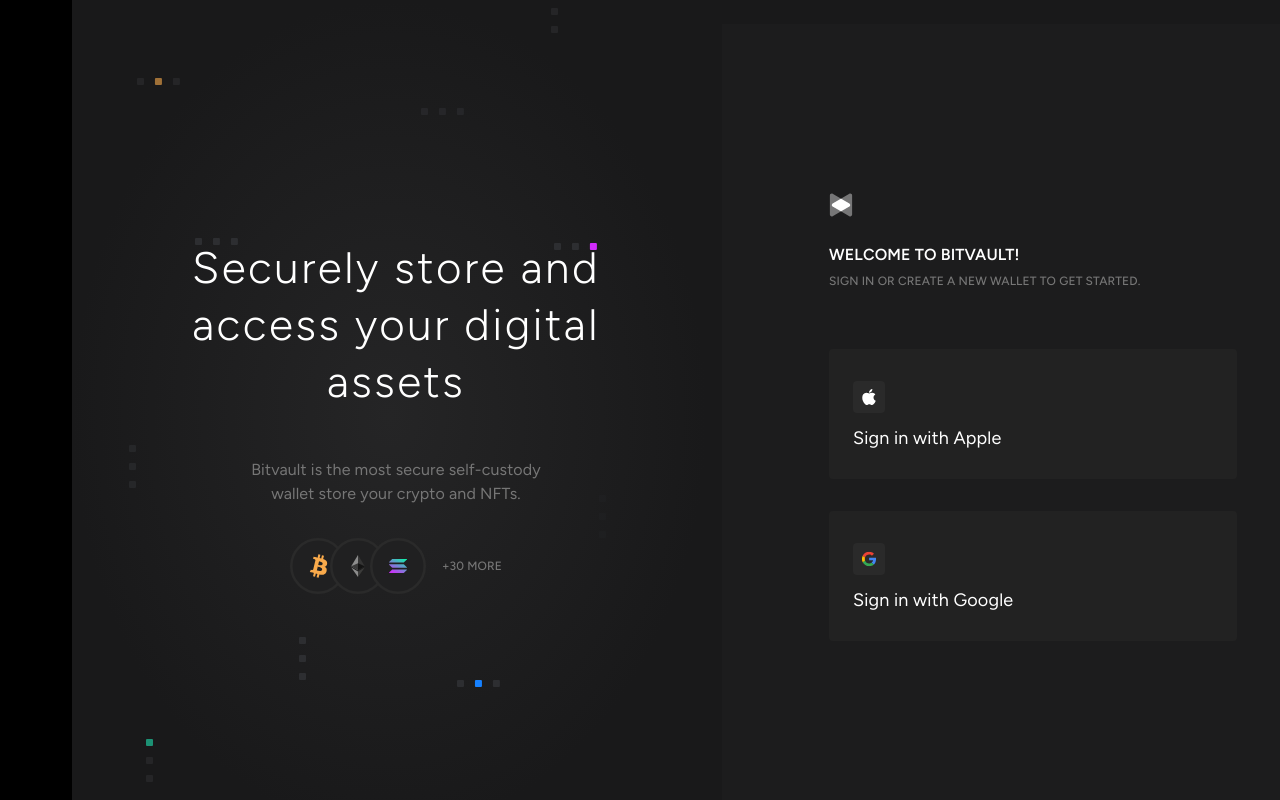
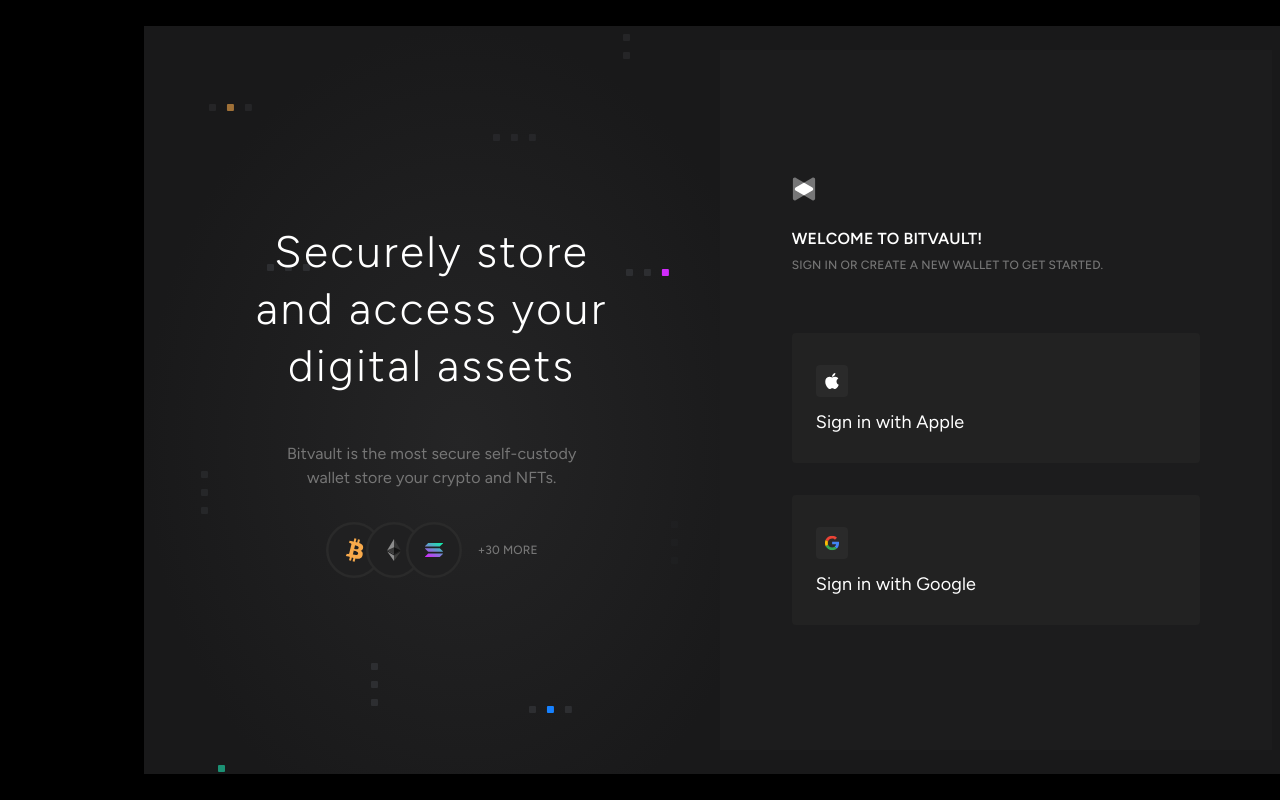
Before and after one commit to fireblocks/ncw-web-demo-v2, a React (Vite) app: page /#/login in a window 1280 px wide. Built offline with nearby package versions, Linux system fonts and the light colour scheme; no server answers.

Commit message:
login page fixes

```diff
--- a/src/pages/Login/LoginPage.tsx
+++ b/src/pages/Login/LoginPage.tsx
@@ -13,7 +13,7 @@
   display: 'flex',
   flexDirection: 'column',
   height: '100%',
-  width: '90%',
+  width: '80%',
   margin: '0 auto',
   justifyContent: 'center',
 }));
@@ -31,7 +31,14 @@
   justifyItems: 'center',
   alignItems: 'center',
   width: '50%',
-  background: `url(${IconBG}) top left no-repeat`,
+  position: 'relative',
+  overflow: 'hidden',
+}));
+
+const IllustrationBlockBGStyled = styled('img')(() => ({
+  position: 'absolute',
+  top: 0,
+  left: 0,
 }));
 
 const IllustrationContentStyled = styled('div')(() => ({
@@ -41,6 +48,12 @@
   justifyContent: 'center',
   width: '70%',
   textAlign: 'center',
+  position: 'absolute',
+  top: 0,
+  left: 0,
+  bottom: 0,
+  right: 0,
+  margin: '0 auto',
 }));
 
 const IllustrationBlockchainsStyled = styled('div')(({ theme }) => ({
@@ -74,8 +87,8 @@
   justifyContent: 'center',
   backgroundColor: '#1C1C1D',
   width: '48%',
-  height: 784,
-  minHeight: 784,
+  height: 700,
+  minHeight: 700,
   boxSizing: 'border-box',
   margin: theme.spacing(3, 3, 3, 0),
 }));
@@ -110,6 +123,7 @@
     <RootStyled>
       <ContentWrapperStyled>
         <IllustrationBlockStyled>
+          <IllustrationBlockBGStyled src={IconBG} />
           <IllustrationContentStyled>
             <HeaderTextStyled>{t('LOGIN.ILLUSTRATION.HEADER')}</HeaderTextStyled>
             <HeaderDescriptionStyled>{t('LOGIN.ILLUSTRATION.DESCRIPTION')}</HeaderDescriptionStyled>
```
